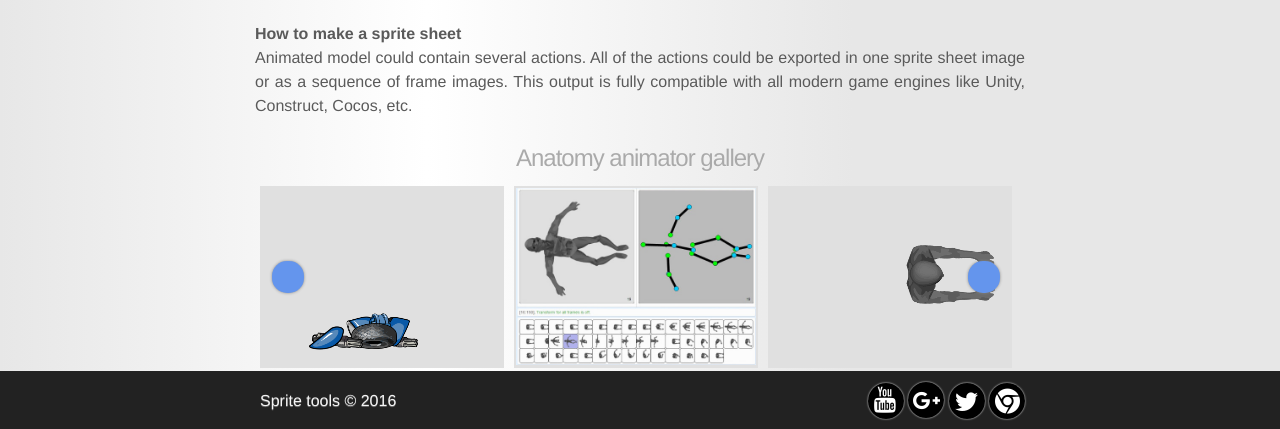
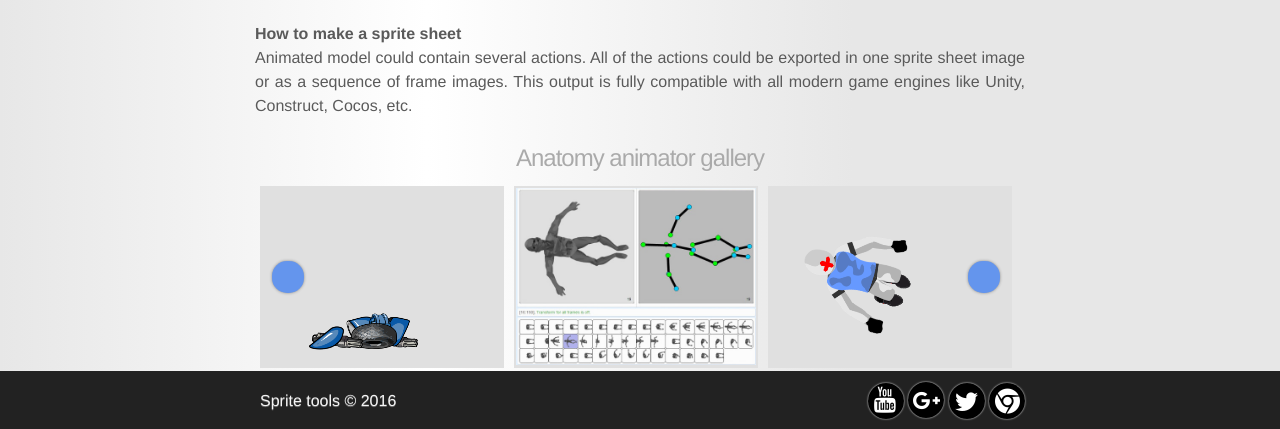
Before and after one commit to Qvatra/Githubpages, a PHP site: page / in a window 1280 px wide. Shown: the part 2122-2551 px from the top of the page. Run offline with PHP 8.4, Linux system fonts and the light colour scheme; some web fonts are replaced.

Commit message:
add soldier + medic

```diff
--- a/css/custom.css
+++ b/css/custom.css
@@ -658,6 +658,48 @@ body:after{ /*preload sprite images to avoid blinking*/
 @-ms-keyframes zombie { from { background-position: 0px; } to { background-position: -7130px; }}
 @-o-keyframes zombie { from { background-position: 0px; } to { background-position: -7130px; }}
 @keyframes zombie { from { background-position: 0px; } to { background-position: -7130px; }}
+
+.c-medic {
+    margin: auto;
+    width: 210px;
+    height: 129px;
+}
+
+.c-medica {
+    background-image: url("../images/sprites/mesp28.png");
+    -webkit-animation: c-medic 3.5s steps(28) infinite;
+    -moz-animation: c-medic 3.5s steps(28) infinite;
+    -ms-animation: c-medic 3.5s steps(28) infinite;
+    -o-animation: c-medic 3.5s steps(28) infinite;
+    animation: c-medic 3.5s steps(28) infinite;
+}
+
+@-webkit-keyframes c-medic { from { background-position: 0px; } to { background-position: -5880px; }}
+@-moz-keyframes c-medic { from { background-position: 0px; } to { background-position: -5880px; }}
+@-ms-keyframes c-medic { from { background-position: 0px; } to { background-position: -5880px; }}
+@-o-keyframes c-medic { from { background-position: 0px; } to { background-position: -5880px; }}
+@keyframes c-medic { from { background-position: 0px; } to { background-position: -5880px; }}
+
+.c-soldier {
+    margin: auto;
+    width: 210px;
+    height: 129px;
+}
+
+.c-soldiera {
+    background-image: url("../images/sprites/sosp33.png");
+    -webkit-animation: c-soldier 3.5s steps(33) infinite;
+    -moz-animation: c-soldier 3.5s steps(33) infinite;
+    -ms-animation: c-soldier 3.5s steps(33) infinite;
+    -o-animation: c-soldier 3.5s steps(33) infinite;
+    animation: c-soldier 3.5s steps(33) infinite;
+}
+
+@-webkit-keyframes c-soldier { from { background-position: 0px; } to { background-position: -6930px; }}
+@-moz-keyframes c-soldier { from { background-position: 0px; } to { background-position: -6930px; }}
+@-ms-keyframes c-soldier { from { background-position: 0px; } to { background-position: -6930px; }}
+@-o-keyframes c-soldier { from { background-position: 0px; } to { background-position: -6930px; }}
+@keyframes c-soldier { from { background-position: 0px; } to { background-position: -6930px; }}
 /*Carousel*/
 /*=============================================================================*/
 .carousel-control {
--- a/index.html
+++ b/index.html
@@ -268,7 +268,7 @@
 
                 <h2 class="text-center">Anatomy animator gallery</h2>
                 <div id="carousel" class="carousel slide" data-ride="carousel" data-type="multi" data-interval="3500">
-                    <!--CAUTION: interval should be the same as animation loop (otherwise use bluring during slide) -->
+                    <!--CAUTION: interval should be >= animation loop time -->
                     <div class="carousel-inner">
 
                         <div class="item active">
@@ -289,6 +289,30 @@
                                     <div class="carousel-ratio-background">
                                         <div class="center-wrapper">
                                             <img src="images/568x418/zoan.jpg" class="img-responsive" alt="sprite sheet" title="sprite sheet">
+                                        </div>
+                                    </div>
+                                </div>
+                            </div>
+                        </div>
+
+                        <div class="item">
+                            <div class="carousel-col">
+                                <div class="carousel-ratio">
+                                    <div class="carousel-ratio-background">
+                                        <div class="center-wrapper">
+                                            <div class="centered c-medic c-medica"></div>
+                                        </div>
+                                    </div>
+                                </div>
+                            </div>
+                        </div>
+
+                        <div class="item">
+                            <div class="carousel-col">
+                                <div class="carousel-ratio">
+                                    <div class="carousel-ratio-background">
+                                        <div class="center-wrapper">
+                                            <div class="centered c-soldier c-soldiera"></div>
                                         </div>
                                     </div>
                                 </div>
```
Also changed, not shown: images/sprites/mesp28.png (added), images/sprites/sosp33.png (added).
